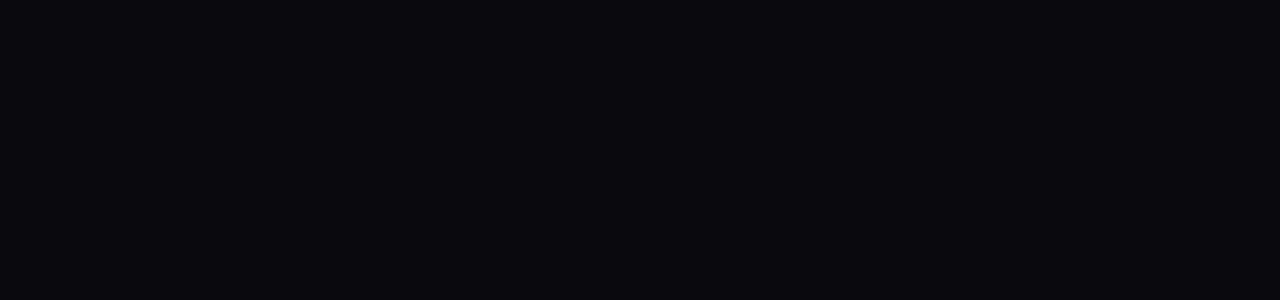
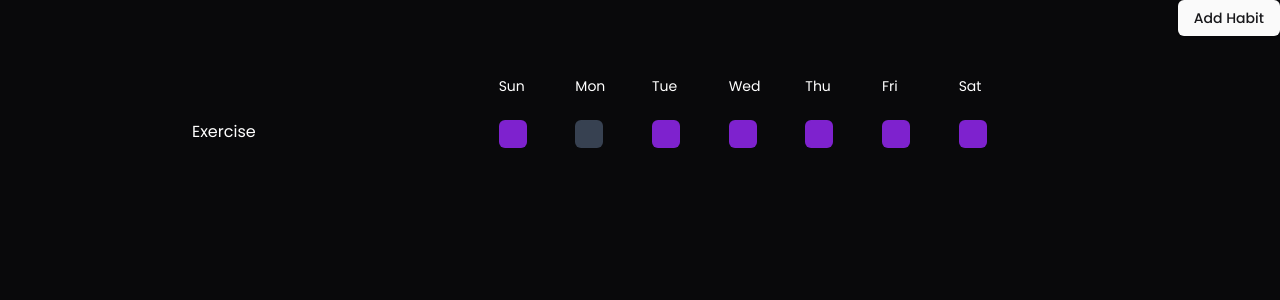
Before and after one commit to arindamkabir/habits-web, a Next.js app: page /dashboard in a window 1280 px wide. Before the commit this address had no page. Shown: the top 300 px of the page. Built offline with nearby package versions, Linux system fonts and the light colour scheme.

Commit message:
feat: add new habit drawer and form components

```diff
--- /dev/null
+++ b/components/dashboard/drawers/add-habit-drawer.tsx
@@ -0,0 +1,21 @@
+import FormDrawer from '@/components/ui/form-drawer'
+import useBoundedStore from '@/store/store';
+import React from 'react'
+import AddHabitForm from '../forms/add-habit-form';
+
+const AddHabitDrawer = () => {
+    const addHabitDrawerOpen = useBoundedStore(state => state.addHabitDrawerOpen);
+    const openAddHabitDrawer = useBoundedStore(state => state.openAddHabitDrawer);
+
+    return (
+        <FormDrawer
+            title={"Add New Habit"}
+            open={addHabitDrawerOpen}
+            onClose={() => openAddHabitDrawer(false)}
+        >
+            <AddHabitForm />
+        </FormDrawer>
+    )
+}
+
+export default AddHabitDrawer
--- /dev/null
+++ b/components/dashboard/forms/add-habit-form.tsx
@@ -0,0 +1,93 @@
+"use client"
+
+import { zodResolver } from "@hookform/resolvers/zod"
+import { useForm } from "react-hook-form"
+import { z } from "zod"
+import { Button } from "@/components/ui/button"
+import {
+    Form,
+    FormControl,
+    FormDescription,
+    FormField,
+    FormItem,
+    FormLabel,
+    FormMessage,
+} from "@/components/ui/form"
+import { Input } from "@/components/ui/input"
+import { RadioGroup, RadioGroupItem } from "@/components/ui/radio-group"
+
+const formSchema = z.object({
+    name: z.string().min(1, { message: "This field has to be filled." }),
+    entryType: z.enum(['boolean', 'number'], { required_error: "This field has to be filled." }),
+})
+
+const AddHabitForm = () => {
+    const form = useForm<z.infer<typeof formSchema>>({
+        resolver: zodResolver(formSchema),
+        defaultValues: {
+            name: "",
+            entryType: undefined
+        },
+    })
+
+    function onSubmit(values: z.infer<typeof formSchema>) {
+        console.log(values)
+    }
+
+    return (
+        <Form {...form}>
+            <form onSubmit={form.handleSubmit(onSubmit)} className="space-y-4">
+                <FormField
+                    control={form.control}
+                    name="name"
+                    render={({ field }) => (
+                        <FormItem>
+                            <FormLabel>Name</FormLabel>
+                            <FormControl>
+                                <Input placeholder="Habit Name" {...field} />
+                            </FormControl>
+                            <FormMessage />
+                        </FormItem>
+                    )}
+                />
+                <FormField
+                    control={form.control}
+                    name="entryType"
+                    render={({ field }) => (
+                        <FormItem>
+                            <FormLabel>Entry Type</FormLabel>
+                            <FormControl>
+                                <RadioGroup
+                                    onValueChange={field.onChange}
+                                    defaultValue={field.value}
+                                    className="flex flex-col space-y-1"
+                                >
+                                    <FormItem className="flex items-center space-x-3 space-y-0">
+                                        <FormControl>
+                                            <RadioGroupItem value="boolean" />
+                                        </FormControl>
+                                        <FormLabel className="font-normal">
+                                            Yes/No
+                                        </FormLabel>
+                                    </FormItem>
+                                    <FormItem className="flex items-center space-x-3 space-y-0">
+                                        <FormControl>
+                                            <RadioGroupItem value="number" />
+                                        </FormControl>
+                                        <FormLabel className="font-normal">
+                                            Numeric
+                                        </FormLabel>
+                                    </FormItem>
+                                </RadioGroup>
+                            </FormControl>
+                            <FormMessage />
+                        </FormItem>
+                    )}
+                />
+                <Button type="submit">Save</Button>
+            </form>
+        </Form>
+    )
+}
+
+export default AddHabitForm;
--- /dev/null
+++ b/pages/dashboard/index.tsx
@@ -0,0 +1,93 @@
+import AddHabitDrawer from '@/components/dashboard/drawers/add-habit-drawer'
+import { Button } from '@/components/ui/button'
+import useBoundedStore from '@/store/store'
+import React, { Fragment } from 'react'
+const habits = [
+    {
+        name: "Exercise"
+    }
+]
+
+const DashboardPage = () => {
+    const addHabitDrawerOpen = useBoundedStore(state => state.addHabitDrawerOpen);
+    const openAddHabitDrawer = useBoundedStore(state => state.openAddHabitDrawer);
+
+    return (
+        <div>
+            <div className="flex justify-end w-full">
+                <Button onClick={() => openAddHabitDrawer(true)}>Add Habit</Button>
+            </div>
+
+            <div className="max-w-4xl mx-auto my-10">
+                <div className="grid grid-cols-12 gap-6">
+                    <div className="col-span-4">
+
+                    </div>
+                    <div className='text-sm'>
+                        Sun
+                    </div>
+                    <div className='text-sm'>
+                        Mon
+                    </div>
+                    <div className='text-sm'>
+                        Tue
+                    </div>
+                    <div className='text-sm'>
+                        Wed
+                    </div>
+                    <div className='text-sm'>
+                        Thu
+                    </div>
+                    <div className='text-sm'>
+                        Fri
+                    </div>
+                    <div className='text-sm'>
+                        Sat
+                    </div>
+                    <div>
+
+                    </div>
+
+                    {
+                        habits.map((item, index) =>
+                            <Fragment key={`habit-${index}`}>
+                                <div className="col-span-4">
+                                    {item.name}
+                                </div>
+                                <div className='h-7 w-7 rounded-md bg-purple-700'>
+                                    <span className=''>
+
+                                    </span>
+                                </div>
+                                <div className='h-7 w-7 rounded-md bg-gray-700'>
+
+                                </div>
+                                <div className='h-7 w-7 rounded-md bg-purple-700'>
+
+                                </div>
+                                <div className='h-7 w-7 rounded-md bg-purple-700'>
+
+                                </div>
+                                <div className='h-7 w-7 rounded-md bg-purple-700'>
+
+                                </div>
+                                <div className='h-7 w-7 rounded-md bg-purple-700'>
+
+                                </div>
+                                <div className='h-7 w-7 rounded-md bg-purple-700'>
+
+                                </div>
+                                <div>
+
+                                </div>
+                            </Fragment >
+                        )
+                    }
+                </div>
+            </div>
+            <AddHabitDrawer />
+        </div>
+    )
+}
+
+export default DashboardPage
```
